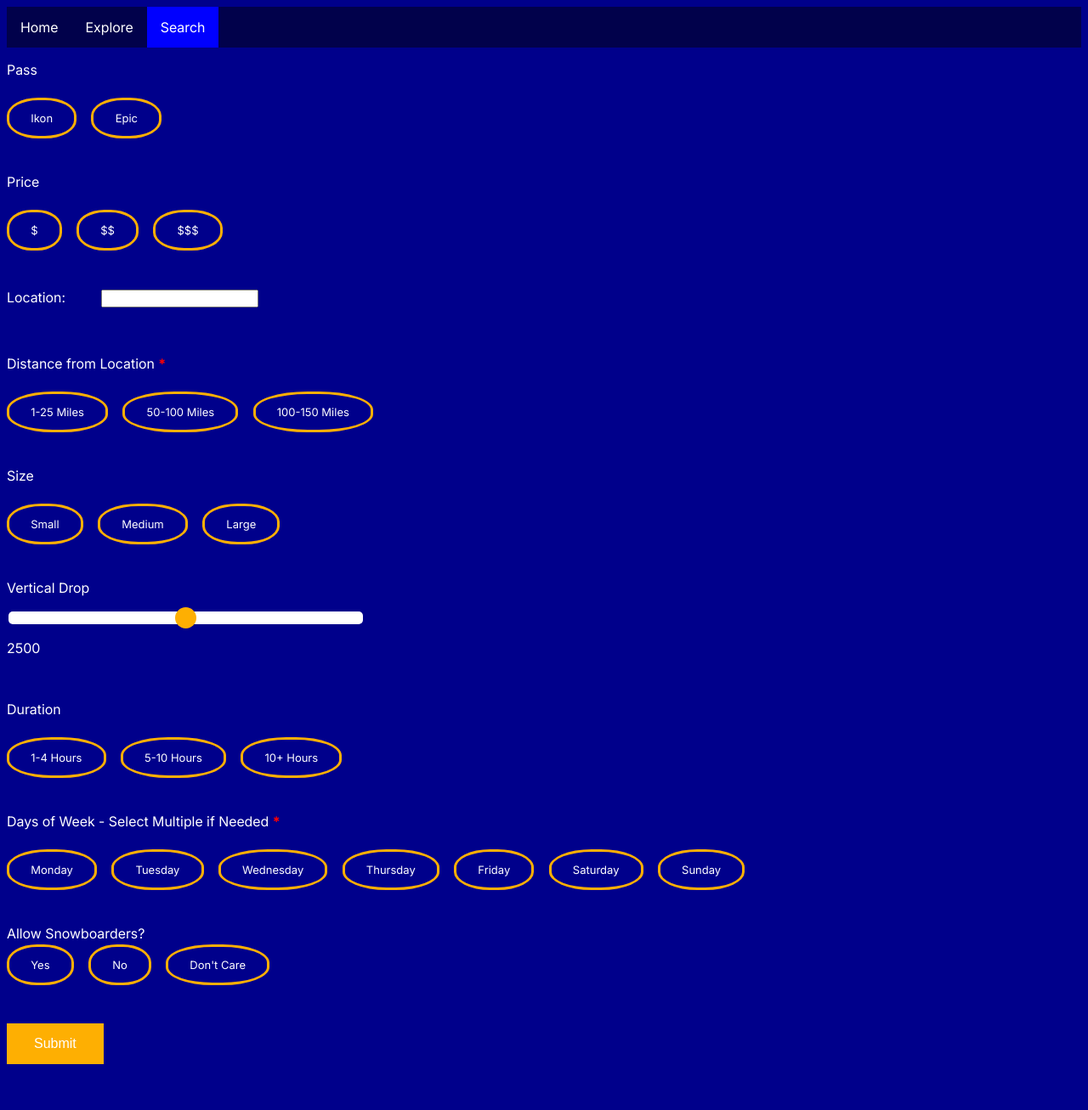
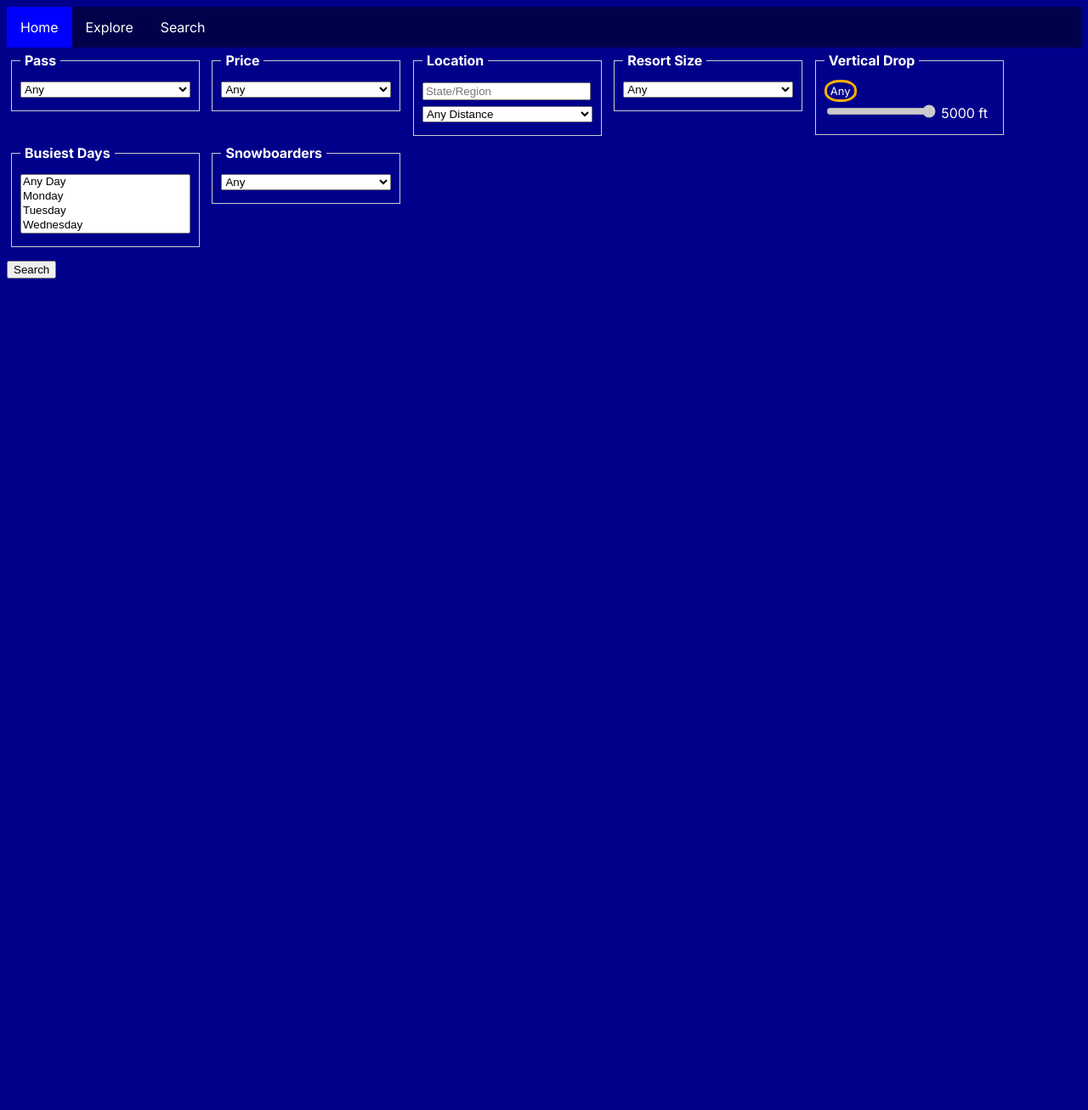
Before and after one commit to jinjen2004/PowDay, a Flask app: page /search in a window 1280 px wide. Shown: the whole page at 85% size. After the commit the page ends 328 px from the top, so only its background shows below. Run offline with Flask 3, Linux system fonts and the light colour scheme.

Commit message:
Search function and Database

```diff
--- a/app.py
+++ b/app.py
@@ -1,10 +1,24 @@
-from flask import Flask, render_template  #Q0: What happens if you remove render_template from this line?
-app = Flask(__name__)
-
 import pandas as pd
 import os, time, requests, functools, time
 from typing import Dict, Any, List
 from weather import current, hourly, daily, ski_summary
+from models import db
+from models.ski_resort import SkiResort
+
+
+
+
+from flask import Flask, render_template, request  #Q0: What happens if you remove render_template from this line?
+
+app = Flask(__name__)
+
+app.config['SQLALCHEMY_DATABASE_URI'] = 'sqlite:///ski_resorts.db'
+app.config['SQLALCHEMY_TRACK_MODIFICATIONS'] = False
+
+db.init_app(app)
+
+with app.app_context(): # Database
+    db.create_all()
 
 # Load resort data once when the app starts
 RESORTS_DF = pd.read_csv('data/resorts/Sample_Ski_Resort_Data.csv')
@@ -23,32 +37,102 @@ def explore():
     return render_template('explore.html', collection=resorts)
     # The images are referenced by the resort name and are in the static/img folder. Works for now but might not be the best system, storing the image path may be better.
 
-@app.route("/search")
+@app.route("/search", methods=["GET"])
 def search():
-    return render_template('search.html')
+    if not request.args:
+        return render_template("search.html")
+
+    q = SkiResort.query
+
+    # Pass type filter
+    pass_type = request.args.get("pass")
+    if pass_type and pass_type != "Any":
+        q = q.filter(SkiResort.pass_type == pass_type)
+
+    # Price filter
+    price = request.args.get("price")
+    if price == "$":
+        q = q.filter(SkiResort.lift_ticket_price_weekend_usd < 150)
+    elif price == "$$":
+        q = q.filter(SkiResort.lift_ticket_price_weekend_usd.between(150, 200))
+    elif price == "$$$":
+        q = q.filter(SkiResort.lift_ticket_price_weekend_usd > 200)
+
+    # Location filter
+    loc = request.args.get("location", "").strip()
+    if loc:
+        q = q.filter(SkiResort.state.ilike(f"%{loc}%"))
+
+    # Distance filter (temporarily disabled until implementation)
+    # dist = request.args.get("dist")
+    # if dist and dist != "Any":
+    #     q = q.filter(SkiResort.distance_mi <= int(dist))
+
+    # Size filter using skiable_acres
+    size = request.args.get("size")
+    if size and size != "Any":
+        if size == "Small":
+            q = q.filter(SkiResort.skiable_acres < 1000)
+        elif size == "Medium":
+            q = q.filter(SkiResort.skiable_acres.between(1000, 5000))
+        elif size == "Large":
+            q = q.filter(SkiResort.skiable_acres > 5000)
+
+    # Vertical drop filter
+    limit = int(request.args.get("drop", 5000))
+    if limit < 5000:
+        q = q.filter(SkiResort.vertical_drop_ft <= limit)
+
+    # Busiest days filter
+    days = request.args.getlist("days")
+    if 'Any' not in days and days:
+        for day in days:
+            q = q.filter(SkiResort.busiest_days.ilike(f"%{day}%"))
+
+    # Snowboarders filter
+    snowboard = request.args.get("snowboard")
+    if snowboard in ("Yes", "No"):
+        q = q.filter(SkiResort.allow_snowboard == (snowboard == "Yes"))
+
+    resorts = q.all()
+    return render_template("search.html", resorts=resorts)
+
 
 @app.route("/resort/<resort_name>")
 def resort(resort_name):
-    clean = resort_name.replace('_', ' ')
-    row = RESORTS_DF[RESORTS_DF['resort_name'] == clean]
-    if row.empty: abort(404)
-    info = row.iloc[0].to_dict()
+    print(f"Resort name: {resort_name}")
+    # Query database using SQLAlchemy model
+    row = SkiResort.query.filter_by(resort_name=resort_name).first()
 
+    if not row:
+        abort(404)
+
+    # Convert SQLAlchemy model instance to dictionary
+    info = {c.name: getattr(row, c.name) for c in row.__table__.columns}
+
+    # Get coordinates for weather data
     lat, lon = info["latitude"], info["longitude"]
+
+    # Fetch weather data (existing implementation)
     c_now   = current(lat, lon)
     h_next  = hourly(lat, lon)
     d_next  = daily(lat, lon)
     summary = ski_summary(h_next)
 
-    # after assembling wx_now / wx_daily ...
     return render_template(
         "resort.html",
         resort=info,
         wx_now=c_now,
         wx_ski=summary,
-        wx_daily=d_next,             # <-- needed for 5‑day table
-        owm_key=API_KEY  # <-- for tile layer
+        wx_daily=d_next,
+        owm_key=API_KEY
     )
+
+@app.route("/debug-db")
+def debug_db():
+    resorts = SkiResort.query.all()
+    return f"Found {len(resorts)} resorts: {[r.resort_name for r in resorts]}"
+
 
 if __name__ == "__main__":
     app.debug = True
--- a/templates/search.html
+++ b/templates/search.html
@@ -1,94 +1,185 @@
+{% set f = request.args %}  {# handy shorthand #}
+
+<!doctype html>
+<html lang="en">
 <head>
-    <link rel="stylesheet" href="{{url_for('static',filename='css/all.css')}}">
-    <link rel="stylesheet" href="{{url_for('static',filename='css/search.css')}}">
+  <meta charset="utf-8"/>
+  <title>Ski Resort Search</title>
+  <link rel="stylesheet" href="{{ url_for('static', filename='css/all.css') }}">
+  <link rel="stylesheet" href="{{ url_for('static', filename='css/search.css') }}">
+  <style>
+    /* Temporary inline styling for compact layout */
+    fieldset {
+      display: inline-block;
+      vertical-align: top;
+      margin: 5px;
+      padding: 10px;
+      border: 1px solid #ccc;
+      min-width: 200px;
+    }
+    legend { font-weight: bold; padding: 0 5px; }
+    select { width: 100%; }
+    .compact { margin: 5px 0; }
+  </style>
 </head>
+<body>
+  <ul>
+    <li><a class="active" href="{{url_for('home')}}">Home</a></li>
+    <li><a href="{{url_for('explore')}}">Explore</a></li>
+    <li><a href="{{url_for('search')}}">Search</a></li>
+  </ul>
+  <main>
+  <!-- ── SEARCH FORM ────────────────────────────────────────────────── -->
+  <form method="get" action="{{ url_for('search') }}">
 
-<body>
-    <ul>
-        <li><a href="{{url_for('home')}}">Home</a></li>
-        <li><a href="{{url_for('explore')}}">Explore</a></li>
-        <li><a class="active" href="{{url_for('search')}}">Search</a></li>
-    </ul>
-    <form>
-        <!-- replace with more specific location thing? -->
-        <p>Pass</p> <br>
-        <input type="radio" id="ikon" name="pass" value="Ikon">
-        <label for="ikon" class="rad-check">Ikon</label>
-        <input type="radio" id="epic" name="pass" value="Epic">
-        <label for="epic" class="rad-check">Epic</label>
-        <br><br><br>
+    <!-- Pass --------------------------------------------------------- -->
+    <fieldset>
+      <legend>Pass</legend>
+      <select name="pass" class="compact">
+        <option value="Any">Any</option>
+        <option value="Ikon" {{ 'selected' if f.get('pass')=='Ikon' else '' }}>Ikon</option>
+        <option value="Epic" {{ 'selected' if f.get('pass')=='Epic' else '' }}>Epic</option>
+      </select>
+    </fieldset>
 
-        <p>Price</p> <br>
-        <input type="radio" id="$" name="price" value="$">
-        <label for="$" class="rad-check">$</label>
-        <input type="radio" id="$$" name="price" value="$$">
-        <label for="$$" class="rad-check">$$</label>
-        <input type="radio" id="$$$" name="price" value="$$$">
-        <label for="$$$" class="rad-check">$$$</label>
-        <br><br><br><br>
+    <!-- Price ------------------------------------------------------- -->
+    <fieldset>
+      <legend>Price</legend>
+      <select name="price" class="compact">
+        <option value="Any">Any</option>
+        <option value="$"   {{ 'selected' if f.get('price')=='$'   else '' }}>$ ( &lt; $150 )</option>
+        <option value="$$"  {{ 'selected' if f.get('price')=='$$'  else '' }}>$$ ($150-200)</option>
+        <option value="$$$" {{ 'selected' if f.get('price')=='$$$' else '' }}>$$$ ( &gt; $200 )</option>
+      </select>
+    </fieldset>
 
-        <label for="location" class="not-button">Location:</label>
-        <input type="text" id="location" name="location"><br><br><br>
+    <!-- Location & distance ----------------------------------------- -->
+    <fieldset>
+      <legend>Location</legend>
+      <div class="compact">
+        <input type="text" name="location" value="{{ f.get('location','') }}"
+               placeholder="State/Region" style="width: 95%">
+      </div>
+      <div class="compact">
+        <select name="dist">
+          <option value="Any">Any Distance</option>
+          <option value="25"  {{ 'selected' if f.get('dist')=='25'  else '' }}>≤ 25 mi</option>
+          <option value="100" {{ 'selected' if f.get('dist')=='100' else '' }}>≤ 100 mi</option>
+          <option value="150" {{ 'selected' if f.get('dist')=='150' else '' }}>≤ 150 mi</option>
+        </select>
+      </div>
+    </fieldset>
 
-        <p>Distance from Location <strong class="req">*</strong></p><br>
-        <input type="radio" id="lowdist" name="dist" value="lowDist" required>
-        <label for="lowdist" class="rad-check">1-25 Miles</label>
-        <input type="radio" id="meddist" name="dist" value="medDist">
-        <label for="meddist" class="rad-check">50-100 Miles</label>
-        <input type="radio" id="fardist" name="dist" value="farDist">
-        <label for="fardist" class="rad-check">100-150 Miles</label>
-        <br> <br><br>
+    <!-- Resort size ------------------------------------------------- -->
+    <fieldset>
+      <legend>Resort Size</legend>
+      <select name="size" class="compact">
+        <option value="Any">Any</option>
+        <option value="Small"  {{ 'selected' if f.get('size')=='Small'  else '' }}>Small</option>
+        <option value="Medium" {{ 'selected' if f.get('size')=='Medium' else '' }}>Medium</option>
+        <option value="Large"  {{ 'selected' if f.get('size')=='Large'  else '' }}>Large</option>
+      </select>
+    </fieldset>
 
-        <p>Size</p> <br>
-        <input type="radio" id="small" name="size" value="Small">
-        <label for="small" class="rad-check">Small</label>
-        <input type="radio" id="medium" name="size" value="Medium">
-        <label for="medium" class="rad-check">Medium</label>
-        <input type="radio" id="large" name="size" value="Large">
-        <label for="large" class="rad-check">Large</label>
-        <br> <br>
-        <br>
-        <p>Vertical Drop</p>
-        <div class="slidecontainer">
-        <input id="drop" class="slider" type="range" min="0" max="5000" step="500">
-        </div>
-        <p><span id="demo"></span></p>
-        <br>
+    <!-- Vertical drop ----------------------------------------------- -->
+    <fieldset>
+      <legend>Vertical Drop</legend>
+      <div class="compact">
+        <label>
+          <input type="checkbox" id="drop-any"
+                 {{ 'checked' if f.get('drop', '5000') == '5000' else '' }}>
+          Any
+        </label>
+      </div>
+      <div class="compact">
+        <input type="range" name="drop" id="drop"
+               min="0" max="5000" step="500"
+               value="{{ f.get('drop', 5000) }}"
+               {{ 'disabled' if f.get('drop', '5000') == '5000' else '' }}>
+        <span id="drop-val">{{ f.get('drop', 5000) }}</span> ft
+      </div>
+    </fieldset>
 
-        <p>Duration</p><br>
-        <input type="radio" id="shortdur" name="duration" value="shortDur">
-        <label for="shortdur" class="rad-check">1-4 Hours</label>
-        <input type="radio" id="meddur" name="duration" value="medDur">
-        <label for="meddur" class="rad-check">5-10 Hours</label>
-        <input type="radio" id="largedur" name="duration" value="largeDur">
-        <label for="largedur" class="rad-check">10+ Hours</label>
-        <br> <br><br>
+    <!-- Busiest days ------------------------------------------------ -->
+    <fieldset>
+      <legend>Busiest Days</legend>
+      <select name="days" multiple size="4" class="compact">
+        <option value="Any" {{ 'selected' if 'Any' in f.getlist('days') else '' }}>Any Day</option>
+        {% for day in ['Monday','Tuesday','Wednesday','Thursday','Friday','Saturday','Sunday'] %}
+          <option value="{{ day }}" {{ 'selected' if day in f.getlist('days') else '' }}>{{ day }}</option>
+        {% endfor %}
+      </select>
+    </fieldset>
 
-        <p>Days of Week - Select Multiple if Needed <strong class="req">*</strong></p><br>
-        <input type="checkbox" id="monday" name="days" value="Monday" required>
-        <label for="monday" class="rad-check">Monday</label>
-        <input type="checkbox" id="tuesday" name="days" value="Tuesday">
-        <label for="tuesday" class="rad-check">Tuesday</label>
-        <input type="checkbox" id="wednesday" name="days" value="Wednesday">
-        <label for="wednesday" class="rad-check">Wednesday</label>
-        <input type="checkbox" id="thursday" name="days" value="Thursday">
-        <label for="thursday" class="rad-check">Thursday</label>
-        <input type="checkbox" id="friday" name="days" value="Friday">
-        <label for="friday" class="rad-check">Friday</label>
-        <input type="checkbox" id="saturday" name="days" value="Saturday">
-        <label for="saturday" class="rad-check">Saturday</label>
-        <input type="checkbox" id="sunday" name="days" value="Sunday">
-        <label for="sunday" class="rad-check">Sunday</label>
-        <br><br><br>
-        <p>Allow Snowboarders? </p>
-        <input type="radio" id="yes" name="snowboard" value="Yes">
-        <label for="yes" class="rad-check">Yes</label>
-        <input type="radio" id="no" name="snowboard" value="No">
-        <label for="no" class="rad-check">No</label>
-        <input type="radio" id="maybe" name="snowboard" value="Maybe">
-        <label for="maybe" class="rad-check">Don't Care</label>
-        <br><br><br><br>
-        <input type="submit" value="Submit" class="button">
-    </form>
-    <script src="{{url_for('static',filename='js/search.js')}}"></script>
+    <!-- Snowboarders ------------------------------------------------ -->
+    <fieldset>
+      <legend>Snowboarders</legend>
+      <select name="snowboard" class="compact">
+        <option value="Any">Any</option>
+        <option value="Yes" {{ 'selected' if f.get('snowboard')=='Yes' else '' }}>Allowed</option>
+        <option value="No" {{ 'selected' if f.get('snowboard')=='No' else '' }}>Not Allowed</option>
+      </select>
+    </fieldset>
+
+    <div style="clear: both; margin-top: 10px;">
+      <button type="submit">Search</button>
+    </div>
+  </form>
+
+  <!-- ── SEARCH RESULTS ─────────────────────────────────────────────── -->
+  {% if resorts is defined %}
+    <h2>Results ({{ resorts|length }})</h2>
+    {% if resorts %}
+      <ul>
+        {% for r in resorts %}
+          <li>{{ r.resort_name }} — {{ r.state }} — ${{ r.lift_ticket_price_weekend_usd }}</li>
+        {% endfor %}
+      </ul>
+    {% else %}
+      <p>No resorts matched your criteria.</p>
+    {% endif %}
+  {% endif %}
+  </main>
+
+  <script>
+    // Vertical drop handling
+    const dropAny = document.getElementById('drop-any');
+    const dropSlider = document.getElementById('drop');
+    const dropVal = document.getElementById('drop-val');
+
+    if (dropAny && dropSlider) {
+      dropAny.addEventListener('change', () => {
+        if (dropAny.checked) {
+          dropSlider.value = 5000;
+          dropSlider.disabled = true;
+          dropVal.textContent = 5000;
+        } else {
+          dropSlider.disabled = false;
+        }
+      });
+
+      dropSlider.addEventListener('input', () => {
+        dropVal.textContent = dropSlider.value;
+        if (dropSlider.value != 5000) dropAny.checked = false;
+      });
+    }
+
+    // Busiest days handling
+    const daysSelect = document.querySelector('select[name="days"]');
+    if (daysSelect) {
+      daysSelect.addEventListener('change', () => {
+        const options = Array.from(daysSelect.selectedOptions);
+        const hasAny = options.some(opt => opt.value === 'Any');
+
+        if (hasAny) {
+          Array.from(daysSelect.options).forEach(opt => {
+            if (opt.value !== 'Any') opt.selected = false;
+          });
+        } else {
+          daysSelect.querySelector('option[value="Any"]').selected = false;
+        }
+      });
+    }
+  </script>
 </body>
+</html>
```
Also changed, not shown: data/resorts/Sample_Ski_Resort_Data.csv (+84 -16 lines), import_data.py (added, +66 -0 lines), models.py (added, +12 -0 lines), models/__init__.py (added, +7 -0 lines), models/ski_resort.py (added, +21 -0 lines), templates/search_results.html (added, +10 -0 lines), README.md, instance/ski_resorts.db (added), 1 other file.
